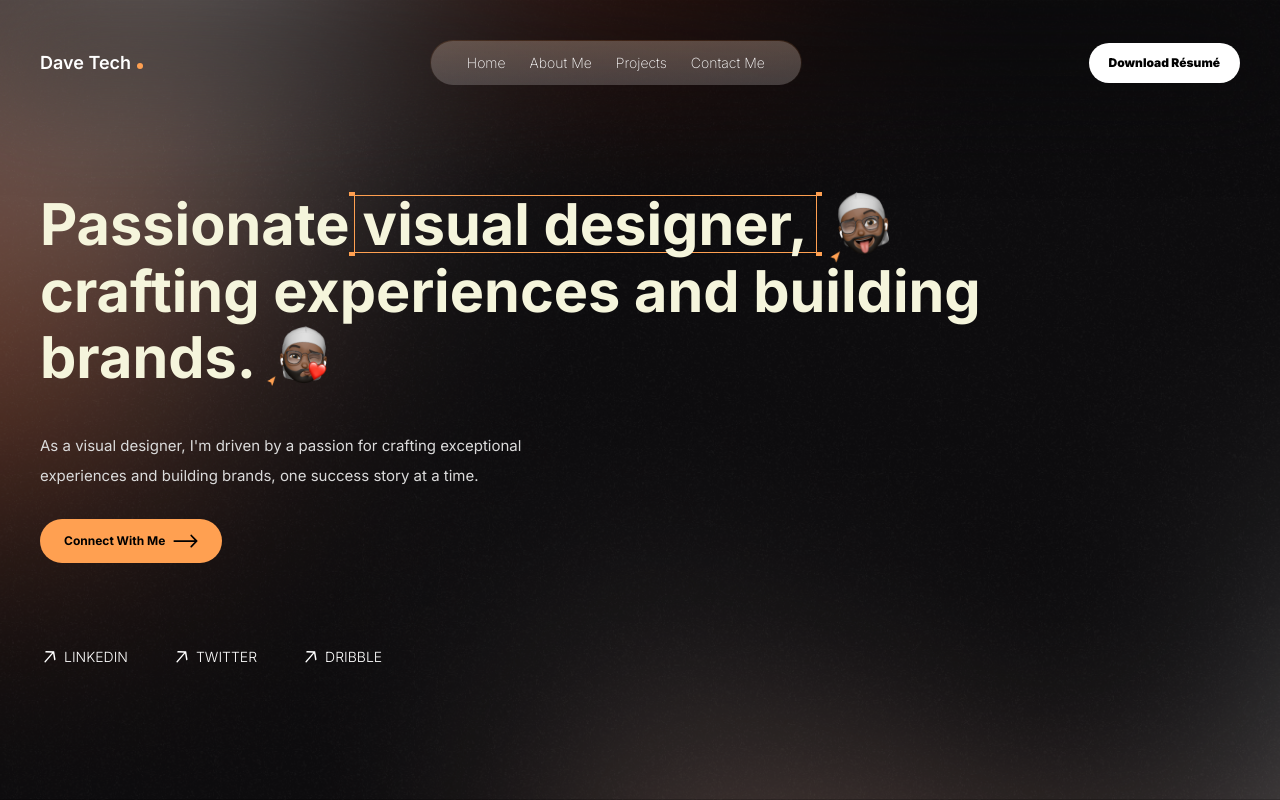
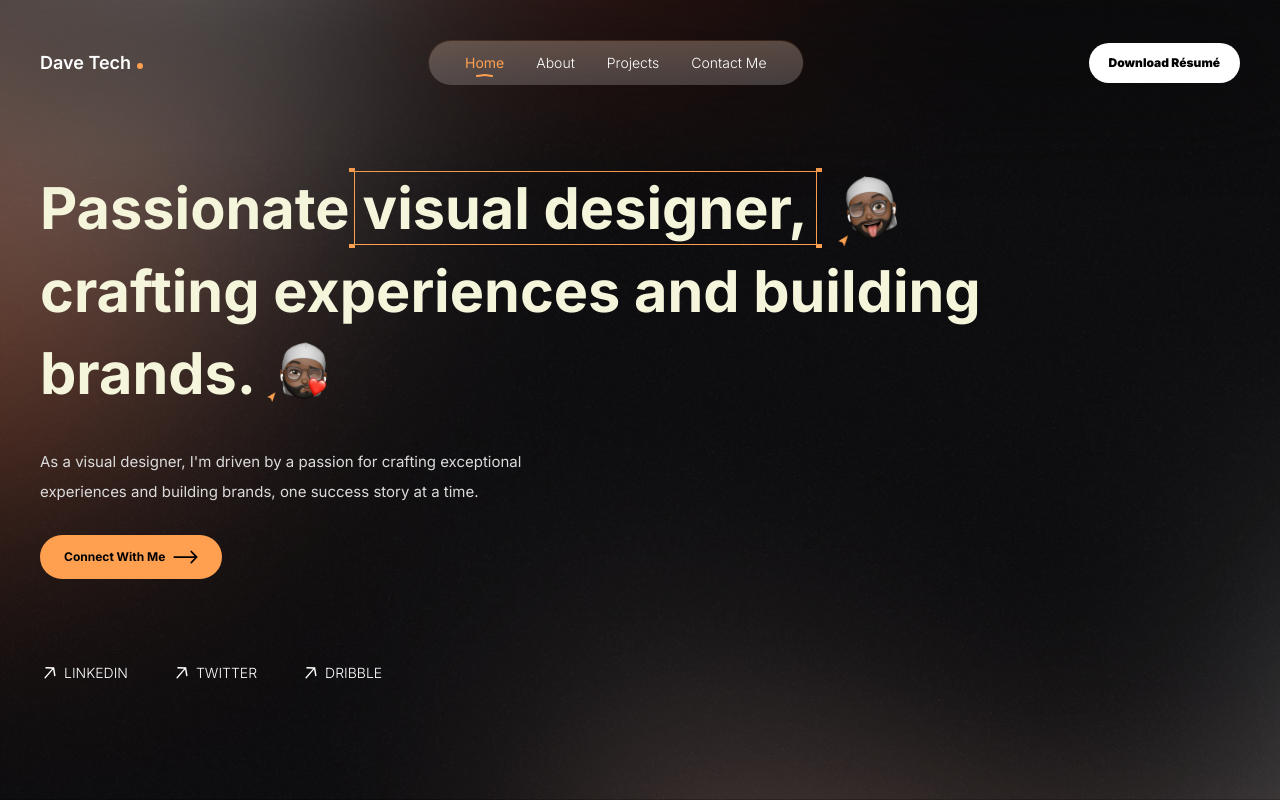
Before and after one commit to miss3persin/Dave-Portfolio, a Next.js app: page / in a window 1280 px wide. Shown: the top 800 px of the page. Built offline with nearby package versions, Linux system fonts and the light colour scheme; what tailwindcss-multi would draw is missing.

Commit message:
added navbar functionality and animations

```diff
--- a/src/app/globals.css
+++ b/src/app/globals.css
@@ -1,6 +1,10 @@
 @tailwind base;
 @tailwind components;
 @tailwind utilities;
+
+html {
+  scroll-behavior: smooth;
+}
 
 
 .image-container .image:hover {
@@ -43,7 +47,7 @@
 
 .gradient-blur {
   height: 200px;
-  /* overflow: hidden; */
+  overflow: hidden;
   position: fixed !important;
   width: 100%;
   z-index: 40;
--- a/src/app/page.js
+++ b/src/app/page.js
@@ -7,7 +7,6 @@ import { BrandSection } from './sections/BrandSection'
 import { TestimonialSection } from './sections/TestimonialSection'
 import { ContactSection } from './sections/ContactSection'
 import { FooterSection } from './sections/FooterSection'
-
 
 const page = () => {
   return (
--- a/src/app/sections/AboutSection.js
+++ b/src/app/sections/AboutSection.js
@@ -7,7 +7,7 @@ import { SkillsComponent } from '../components/SkillsComponent';
 
 export const AboutSection = () => {
   return (
-
+    <section id='about'>
     <div className='container flex items-center px-10 sm:px-20 py-20 sm:py-40 lg:py-52 justify-center gap-28 relative'>
 
         <div data-aos="fade-right" data-aos-duration="1000" className='absolute lg:static lg:block sm:top-[12.5rem] sm:right-[9rem] hidden'>
@@ -26,5 +26,6 @@ export const AboutSection = () => {
         </div>
 
     </div>
+    </section>
   )
 }
--- a/src/app/sections/BrandSection.js
+++ b/src/app/sections/BrandSection.js
@@ -5,13 +5,13 @@ import { CompaniesComponent } from '../components/CompaniesComponent'
 
 export const BrandSection = () => {
   return (
-    <div className=''>
+    <section id='brand'>
 
     <div data-aos="fade-up" data-aos-duration="1000" data-aos-anchor-placement="center-center" className='container py-20 px-10 2xl:px-0 sm:flex sm:flex-col sm:items-center lg:items-start'>
         <p className='text-[#FFFFFF] 2xl:text-7xl xl:text-6xl lg:text-5xl text-xl sm:text-2xl md:text-4xl text-center lg:text-left font-semibold pb-2 max-w-7xl'>Designing For Start-Ups, Branded Companies, And Agencies.</p>
         <CompaniesComponent/>
     </div>
 
-    </div>
+    </section>
   )
 }
--- a/src/app/sections/ContactSection.js
+++ b/src/app/sections/ContactSection.js
@@ -6,6 +6,7 @@ import { SocialLinkBtnComponent } from '../components/SocialLinkBtnComponent'
 
 export const ContactSection = () => {
   return (
+    <section id='contact'>
     <div className='container py-28 px-10 2xl:px-0'>
       <div className='pb-14 flex flex-col items-center md:items-start'>
         <p data-aos="fade-right" data-aos-duration="1000" className='pb-8 text-3xl sm:text-6xl text-center md:text-left font-semibold leading-tight tracking-wider text-white lg:leading-normal'>
@@ -16,8 +17,7 @@ export const ContactSection = () => {
         </div>
       </div>
 
-      {/* <div data-aos="fade-up" data-aos-duration="1000" data-aos-delay="600" className='flex-col md:flex-row flex justify-between items-center'> */}
-      <div className='flex-col md:flex-row flex justify-between items-center'>
+      <div data-aos="fade-up" data-aos-duration="1000" data-aos-delay="600" className='flex-col md:flex-row flex justify-between items-center'>
         <div>
           <p className='pb-4 text-base sm:text-xl text-center md:text-left font-light text-white underline [text-decoration-thickness:1.3px] [text-underline-offset:5px]'>
             Daveasukelly@gmail.com
@@ -34,5 +34,6 @@ export const ContactSection = () => {
         </div>
       </div>
     </div>
+    </section>
   )
 }
--- a/src/app/sections/HeroSection.js
+++ b/src/app/sections/HeroSection.js
@@ -13,11 +13,13 @@ export const HeroSection = () => {
   return (
     <div className='hero-bg w-full h-lvh'>
 
+      <section id='home'>
+
         <div className='container 2xl:px-0 px-10 flex flex-col h-lvh justify-center'>
 
-      <div className='text-[#F5F5DC] text-[0.9rem] flex flex-col items-center sm:items-start sm:text-3xl md:text-4xl lg:text-[3.6rem] 2xl:text-7xl font-bold pt-32 2xl:pt-60 mb-7'>
+      <div className='text-[#F5F5DC] text-[0.9rem] flex flex-col lg:gap-4 items-center sm:items-start sm:text-3xl md:text-4xl lg:text-[3.6rem] 2xl:text-7xl font-bold pt-32 2xl:pt-60 mb-7'>
         <div className='flex items-center 2xl:mb-4' data-aos="fade-right" data-aos-duration="1000">
-          Passionate  <span className='border border-[#FFA051] p-[0.1rem] sm:p-2 ml-1 2xl:ml-2 2xl:mr-4 relative'>
+          Passionate  <span className='border border-[#FFA051] p-[0.1rem] sm:p-2 lg:py-4 lg:mr-2 ml-1 2xl:ml-2 2xl:mr-4 relative'>
              <div className='w-1.5 h-1 bg-[#FFA051] absolute -top-1 -left-1.5'></div>
              <div className='w-1.5 h-1 bg-[#FFA051] absolute -bottom-1 -left-1.5'></div>
              visual designer,
@@ -56,6 +58,7 @@ export const HeroSection = () => {
 
       <div className='h-20'></div>
     </div>
+    </section>
     </div>
   )
 }
--- a/src/app/sections/NavSection.js
+++ b/src/app/sections/NavSection.js
@@ -1,34 +1,112 @@
 'use client'
 
-import React from 'react'
+import Image from 'next/image';
+import { useState, useEffect, useRef } from 'react';
+import markerImage from '/Public/markerimage.png'; // Adjust the path accordingly
 
 export const NavSection = () => {
+  const [activeSection, setActiveSection] = useState('home');
+  const markerRef = useRef(null);
+
+  // Function to update marker position
+  const updateMarkerPosition = (section) => {
+    const liElement = document.querySelector(`li[data-section="${section}"]`);
+    if (liElement && markerRef.current) {
+      markerRef.current.style.left = `${liElement.offsetLeft}px`;
+      markerRef.current.style.width = `${liElement.offsetWidth}px`;
+    }
+  };
+
+  useEffect(() => {
+    const handleScroll = () => {
+      const sections = ['home', 'about', 'projects', 'contact'];
+      const scrollPosition = window.scrollY + 200;
+
+      sections.forEach((section) => {
+        const sectionElement = document.getElementById(section);
+        if (section === 'home' && window.scrollY < 100) {
+          setActiveSection('home');
+          updateMarkerPosition('home');
+        } else if (
+          sectionElement &&
+          sectionElement.offsetTop <= scrollPosition &&
+          sectionElement.offsetTop + sectionElement.offsetHeight > scrollPosition
+        ) {
+          setActiveSection(section);
+          updateMarkerPosition(section);
+        }
+      });
+    };
+
+    // Set initial scroll position to top
+    window.scrollTo(0, 0);
+
+    window.addEventListener('scroll', handleScroll);
+    return () => {
+      window.removeEventListener('scroll', handleScroll);
+    };
+  }, []);
+
+  const handleClick = (section) => {
+    setActiveSection(section);
+    updateMarkerPosition(section);
+    const element = document.getElementById(section);
+    if (element) {
+      element.scrollIntoView({ behavior: 'smooth' });
+    }
+  };
+
   return (
-    <>
-      {/* <div className='fixed z-40 h-32 w-full'>
-        <div className='absolute
-         inset-0 bg-gradient-to-b from-white/0 to-transparent backdrop-blur-sm'></div>
-      </div> */}
-
-      <div class='gradient-blur fixed'></div>
-
+    <section id='nav'>
+      <div className='gradient-blur fixed'></div>
       <div data-aos="fade-down" data-aos-duration="1000" data-aos-delay="1200" className='fixed z-50 w-full'>
         <div className='container px-10 lg:px-10 2xl:px-0'>
           <div className='flex items-center justify-between pb-10 pt-10 2xl:pb-14 2xl:pt-14'>
-            <div className='flex gap-1.5 2xl:gap-2'>
+            <div className='flex gap-1.5 2xl:gap-2 cursor-pointer' onClick={() => handleClick('home')}>
               <p className='text-lg font-semibold text-white 2xl:text-3xl'>
                 Dave Tech
               </p>
               <div className='mt-3.5 h-1.5 w-1.5 rounded-full bg-[#FFA051] p-0 2xl:mt-6'></div>
             </div>
 
-            <div className='rounded-3xl bg-gradient-to-b from-[#ff9f5125] to-[#ffa05100] p-px'>
+            <div className='relative rounded-3xl bg-gradient-to-b from-[#ff9f5125] to-[#ffa05100] p-px'>
               <div className='rounded-[calc(1.5rem-1px)] bg-gradient-to-br from-[#8F878766] to-[#8F878766] px-9 py-3 dark:bg-black'>
-                <ul className='flex gap-6 text-sm font-extralight text-[#FFFFFF] 2xl:gap-9 2xl:text-base'>
-                  <li>Home</li>
-                  <li>About Me</li>
-                  <li>Projects</li>
-                  <li>Contact Me</li>
+                <ul className='relative flex gap-8 text-sm font-light text-[#FFFFFF] 2xl:gap-9 2xl:text-base'>
+                  <li
+                    data-section="home"
+                    onClick={() => handleClick('home')}
+                    className={`scroll-smooth relative cursor-pointer hover:text-[#FFA051] ${activeSection === 'home' ? 'text-[#FFA051] font-normal delay-300' : ''}`}
+                  >
+                    Home
+                  </li>
+                  <li
+                    data-section="about"
+                    onClick={() => handleClick('about')}
+                    className={`scroll-smooth relative cursor-pointer hover:text-[#FFA051] ${activeSection === 'about' ? 'text-[#FFA051] font-normal delay-300' : ''}`}
+                  >
+                    About
+                  </li>
+                  <li
+                    data-section="projects"
+                    onClick={() => handleClick('projects')}
+                    className={`scroll-smooth relative cursor-pointer hover:text-[#FFA051] ${activeSection === 'projects' ? 'text-[#FFA051] font-normal delay-300' : ''}`}
+                  >
+                    Projects
+                  </li>
+                  <li
+                    data-section="contact"
+                    onClick={() => handleClick('contact')}
+                    className={`scroll-smooth relative cursor-pointer hover:text-[#FFA051] ${activeSection === 'contact' ? 'text-[#FFA051] font-normal delay-300' : ''}`}
+                  >
+                    Contact Me
+                  </li>
+
+                  <div
+                    ref={markerRef}
+                    className='absolute -bottom-1 h-[3px] transition-all duration-300 delay-300'
+                  >
+                    <Image src={markerImage} alt="Marker" layout='fill' objectFit='contain' />
+                  </div>
                 </ul>
               </div>
             </div>
@@ -41,6 +119,6 @@ export const NavSection = () => {
           </div>
         </div>
       </div>
-    </>
-  )
-}
+    </section>
+  );
+};
--- a/src/app/sections/WorksSection.js
+++ b/src/app/sections/WorksSection.js
@@ -38,7 +38,7 @@ export const WorksSection = () => {
   // ];
 
   return (
-    <div className=''>
+    <section id="projects">
       <div className='container py-10 sm:py-20 px-10 2xl:px-0'>
         <div className='flex sm:flex-row flex-col sm:gap-0 gap-6 justify-between pb-10 sm:pb-16 items-center overflow-hidden'>
           <p data-aos="fade-right" data-aos-duration="1000" className='text-3xl sm:text-4xl md:text-5xl font-semibold text-[#F5F5DC]'>
@@ -373,6 +373,6 @@ export const WorksSection = () => {
         </div>
 
       </div>
-    </div>
+    </section>
   )
 }
```
Also changed, not shown: public/markerimage.png (added).
